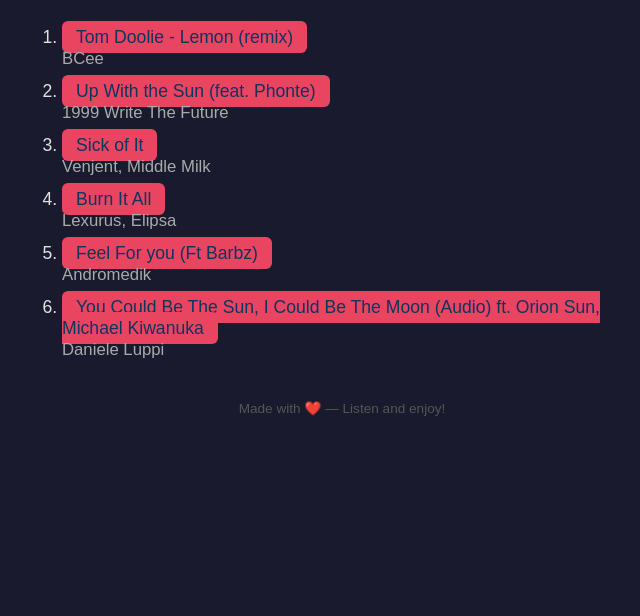
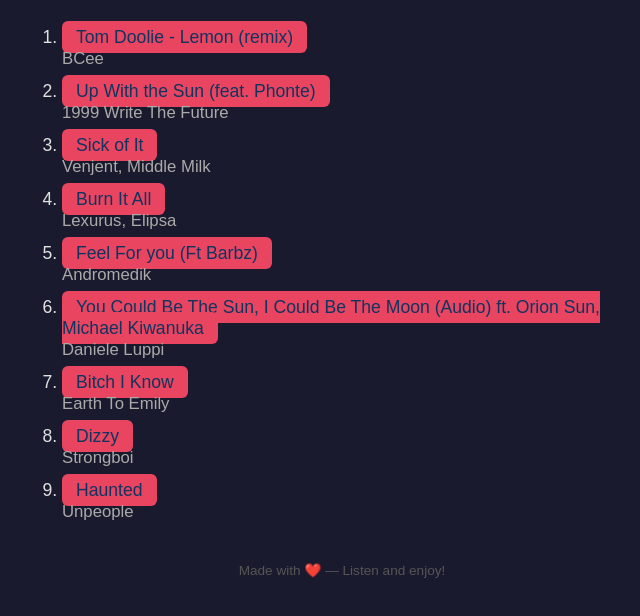
Before and after one commit to BBQSaucerer/Songs-I-Liked-This-Week, a plain HTML site: page index.html in a window 1280 px wide. Shown: the part 162-778 px from the top of the page, without its empty margins (298-938 px from the left). Drawn offline with Linux system fonts and the light colour scheme.

Commit message:
Update index.html
Full list for this week!

```diff
--- a/index.html
+++ b/index.html
@@ -80,6 +80,18 @@
       <a href="https://www.youtube.com/watch?v=v51yZf9VUq8&list=RDv51yZf9VUq8&start_radio=1"> You Could Be The Sun, I Could Be The Moon (Audio) ft. Orion Sun, Michael Kiwanuka</a>
       <br><span class="artist">Daniele Luppi</span>
     </li>
+    <li>
+      <a href="https://www.youtube.com/watch?v=X4TGI10mU2Q&list=RDX4TGI10mU2Q&start_radio=1"> Bitch I Know</a>
+      <br><span class="artist">Earth To Emily</span>
+    </li>
+    <li>
+      <a href="https://www.youtube.com/watch?v=6cztt7jIx7Q&list=RD6cztt7jIx7Q&start_radio=1"> Dizzy</a>
+      <br><span class="artist">Strongboi</span>
+    </li>
+    <li>
+      <a href="https://www.youtube.com/watch?v=f5Xo74NezrA&list=RDf5Xo74NezrA&start_radio=1"> Haunted</a>
+      <br><span class="artist">Unpeople</span>
+    </li>
     <!-- Add more songs here -->
   </ol>
 
```
